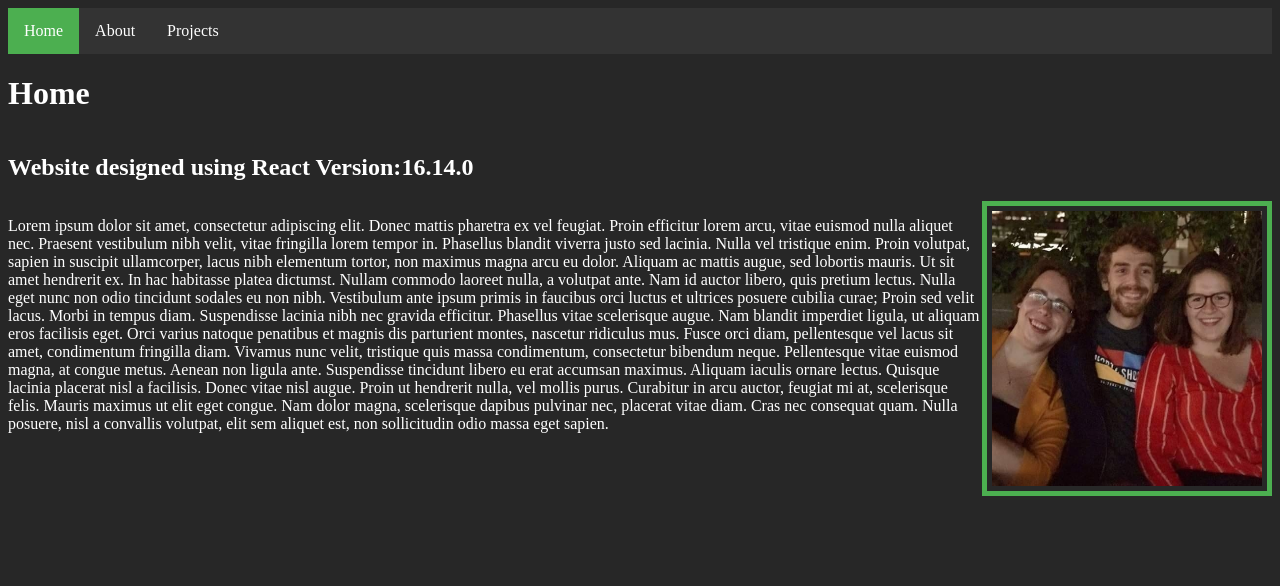
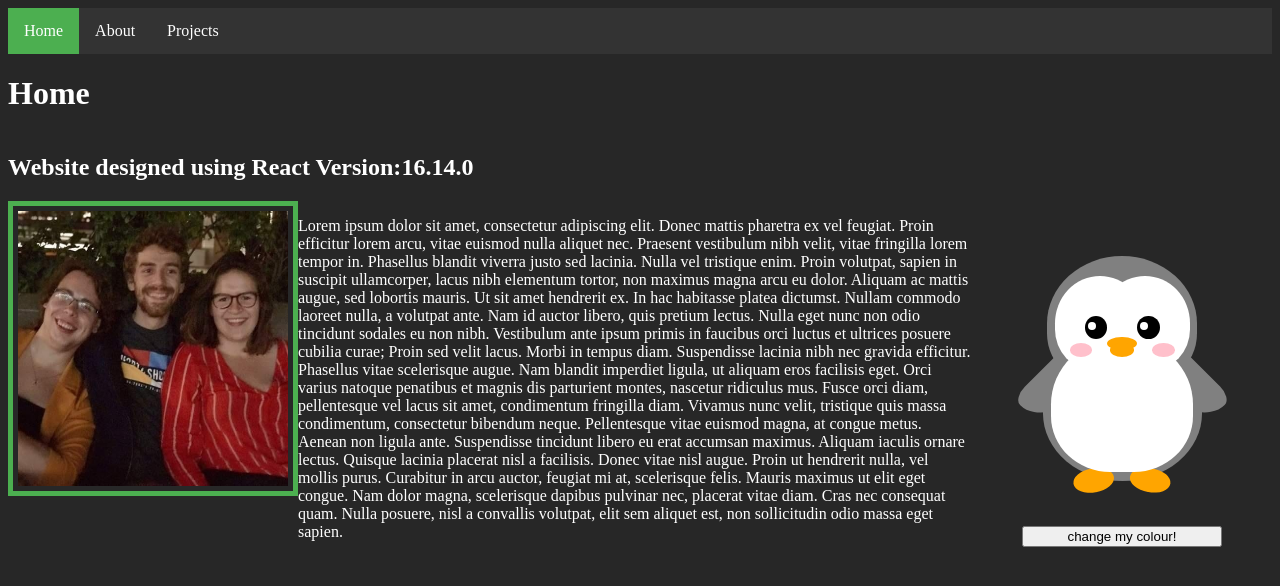
Before and after one commit to Stan-Sasquatch/stephen-portfolio, a React (Create React App) app: page /#/ in a window 1280 px wide. Shown: the top 586 px of the page. Built offline with nearby package versions, Linux system fonts and the light colour scheme; the HTML template or start-up script is replaced by a standard one.

Commit message:
brought penguin to home page, improved weather app

```diff
--- a/src/App.js
+++ b/src/App.js
@@ -6,13 +6,13 @@ import {
   useRouteMatch
 } from "react-router-dom";
 import HomePage from './Components/HomePage';
-import AboutPage from './Components/AboutPage';
+import WeatherBar from './Components/WeatherBar';
 import Project from './Components/Project';
 import Navbar from './Components/NavBar';
 import './CSS/App.css';
 import CustomLink from './Components/CustomLink'
 import TileGame from './Projects/TileGameProject/TileGame'
-import PenguinPage from './Projects/Penguin/PenguinPage'
+import PenguinPage from './Components/PenguinPage'
 import Minesweeper from './Projects/Minesweeper/Minesweeper'
 
 
@@ -28,7 +28,7 @@ export default function App() {
 
         <Switch>
           <Route path="/about">
-            <AboutPage />
+            <WeatherBar town="Reading" countryISO="UK" />
           </Route>
           <Route path="/projects">
             <ProjectsRouter />
@@ -52,8 +52,8 @@ function ProjectsRouter() {
   const projectsArr = [
     { name: "Tile Game", linkTo: "/tilegame", component: () => { return <TileGame /> } },
     { name: "Minesweeper (In Progress)", linkTo: "/minesweeper", component: () => { return <Minesweeper /> } },
-    { name: "Penguin", linkTo: "/penguin", component: () => { return <PenguinPage /> } },
-    { name: "Project Test", linkTo: "/test", component: () => { return <Project projectName={"Project Test"} /> } }]
+    { name: "Weather", linkTo: "/weather", component: () => { return <WeatherBar town="Reading" countryISO="UK" /> } }
+  ]
 
   return (
     <div>
--- a/src/CSS/HomePage.css
+++ b/src/CSS/HomePage.css
@@ -9,7 +9,7 @@
 
 }
 h1{color:white;}
-img {
+img.profile-pic {
 
     padding: 5px;
     border:5px solid #4CAF50;
--- a/src/Components/AboutPage.js
+++ /dev/null
@@ -1,13 +0,0 @@
-import React from "react";
-
-class AboutPage extends React.Component {
-    constructor(props) {
-        super(props);
-        this.state = {}
-    }
-    render() {
-        return (<h2>About</h2>);
-    }
-}
-
-export default AboutPage;
--- a/src/Components/HomePage.js
+++ b/src/Components/HomePage.js
@@ -1,16 +1,19 @@
 import React from "react";
 import Profile_Pic from '../Utils/Profile_Pic.jpg'
 import '../CSS/HomePage.css';
-
+import PenguinPage from './PenguinPage';
 const HomePage = () => {
     return (<div><div className="flex-container-1"><h1>Home</h1>
         <h2>Website designed using React Version:{React.version}</h2></div>
-        <div className="flex-container-2"> <p>Lorem ipsum dolor sit amet, consectetur adipiscing elit. Donec mattis pharetra ex vel feugiat. Proin efficitur lorem arcu, vitae euismod nulla aliquet nec. Praesent vestibulum nibh velit, vitae fringilla lorem tempor in. Phasellus blandit viverra justo sed lacinia. Nulla vel tristique enim. Proin volutpat, sapien in suscipit ullamcorper, lacus nibh elementum tortor, non maximus magna arcu eu dolor. Aliquam ac mattis augue, sed lobortis mauris. Ut sit amet hendrerit ex. In hac habitasse platea dictumst. Nullam commodo laoreet nulla, a volutpat ante. Nam id auctor libero, quis pretium lectus. Nulla eget nunc non odio tincidunt sodales eu non nibh. Vestibulum ante ipsum primis in faucibus orci luctus et ultrices posuere cubilia curae;
-        Proin sed velit lacus. Morbi in tempus diam. Suspendisse lacinia nibh nec gravida efficitur. Phasellus vitae scelerisque augue. Nam blandit imperdiet ligula, ut aliquam eros facilisis eget. Orci varius natoque penatibus et magnis dis parturient montes, nascetur ridiculus mus. Fusce orci diam, pellentesque vel lacus sit amet, condimentum fringilla diam. Vivamus nunc velit, tristique quis massa condimentum, consectetur bibendum neque. Pellentesque vitae euismod magna, at congue metus. Aenean non ligula ante. Suspendisse tincidunt libero eu erat accumsan maximus.
+        <div className="flex-container-2">
+            <img className="profile-pic" src={Profile_Pic} alt="Stephen and two friends" />
+            <p>Lorem ipsum dolor sit amet, consectetur adipiscing elit. Donec mattis pharetra ex vel feugiat. Proin efficitur lorem arcu, vitae euismod nulla aliquet nec. Praesent vestibulum nibh velit, vitae fringilla lorem tempor in. Phasellus blandit viverra justo sed lacinia. Nulla vel tristique enim. Proin volutpat, sapien in suscipit ullamcorper, lacus nibh elementum tortor, non maximus magna arcu eu dolor. Aliquam ac mattis augue, sed lobortis mauris. Ut sit amet hendrerit ex. In hac habitasse platea dictumst. Nullam commodo laoreet nulla, a volutpat ante. Nam id auctor libero, quis pretium lectus. Nulla eget nunc non odio tincidunt sodales eu non nibh. Vestibulum ante ipsum primis in faucibus orci luctus et ultrices posuere cubilia curae;
+            Proin sed velit lacus. Morbi in tempus diam. Suspendisse lacinia nibh nec gravida efficitur. Phasellus vitae scelerisque augue. Nam blandit imperdiet ligula, ut aliquam eros facilisis eget. Orci varius natoque penatibus et magnis dis parturient montes, nascetur ridiculus mus. Fusce orci diam, pellentesque vel lacus sit amet, condimentum fringilla diam. Vivamus nunc velit, tristique quis massa condimentum, consectetur bibendum neque. Pellentesque vitae euismod magna, at congue metus. Aenean non ligula ante. Suspendisse tincidunt libero eu erat accumsan maximus.
 
-Aliquam iaculis ornare lectus. Quisque lacinia placerat nisl a facilisis. Donec vitae nisl augue. Proin ut hendrerit nulla, vel mollis purus. Curabitur in arcu auctor, feugiat mi at, scelerisque felis. Mauris maximus ut elit eget congue. Nam dolor magna, scelerisque dapibus pulvinar nec, placerat vitae diam. Cras nec consequat quam. Nulla posuere, nisl a convallis volutpat, elit sem aliquet est, non sollicitudin odio massa eget sapien.
+    Aliquam iaculis ornare lectus. Quisque lacinia placerat nisl a facilisis. Donec vitae nisl augue. Proin ut hendrerit nulla, vel mollis purus. Curabitur in arcu auctor, feugiat mi at, scelerisque felis. Mauris maximus ut elit eget congue. Nam dolor magna, scelerisque dapibus pulvinar nec, placerat vitae diam. Cras nec consequat quam. Nulla posuere, nisl a convallis volutpat, elit sem aliquet est, non sollicitudin odio massa eget sapien.
         </p>
-            <img className="sticky" src={Profile_Pic} alt="Stephen and two friends" /></div></div>);
+            <PenguinPage />
+        </div></div>);
 }
 
 
--- a/src/Projects/Penguin/PenguinPage.js
+++ b/src/Components/PenguinPage.js
@@ -1,5 +1,5 @@
 import React, { useState } from 'react';
-import '../../CSS/PenguinPage.css';
+import '../CSS/PenguinPage.css';
 const PenguinPage = () => {
 
     const [colourSchemeState, setcolourScheme] = useState("penguin-one");
--- /dev/null
+++ b/src/Components/WeatherBar.js
@@ -0,0 +1,32 @@
+import React, { useState, useEffect } from 'react';
+const WeatherBar = (props) => {
+
+    const apiURL = `http://api.openweathermap.org/data/2.5/weather?q=${props.town + "," + props.countryISO}&units=metric&appid=241c9f42a05bb698875c2e9b88bf89ea`
+
+    const [weatherState, setWeatherState] = useState({ imgSrc: "", temp: "", description: "", loaded: false });
+    useEffect(() => {
+        fetch(apiURL).then(res => res.json())
+            .then(json =>
+                setWeatherState({
+
+                    imgSrc: json.weather[0].icon, temp: json.main.temp, description: json.weather[0].description, loaded: true
+
+                }))
+
+
+            .catch(console.log("ERROR"))
+    }, [])
+
+    if (!weatherState.loaded) {
+        return (<div>...Loading Weather information for {props.town + ", " + props.countryISO}</div>)
+    }
+
+    return (<div><h1>Today's Weather</h1>
+        <h2>Weather information for {props.town + ", " + props.countryISO}</h2>
+
+        <p>Temperature: {Number(weatherState.temp).toFixed(1)}</p>
+        <p>Weather: {weatherState.description}</p>
+        <img alt="weather in your area" src={"http://api.openweathermap.org/img/w/" + weatherState.imgSrc + ".png"}></img></div>);
+}
+
+export default WeatherBar;
```
